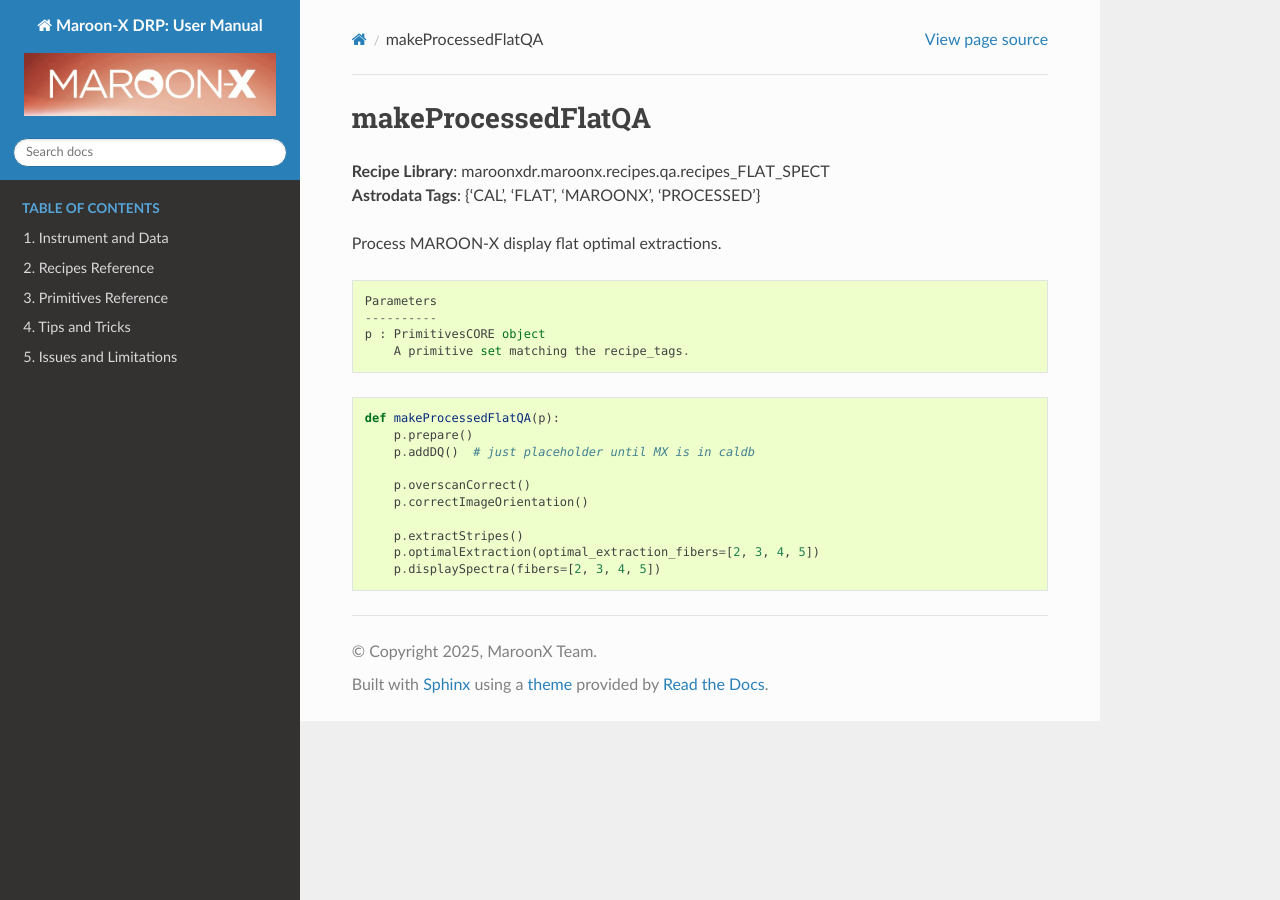
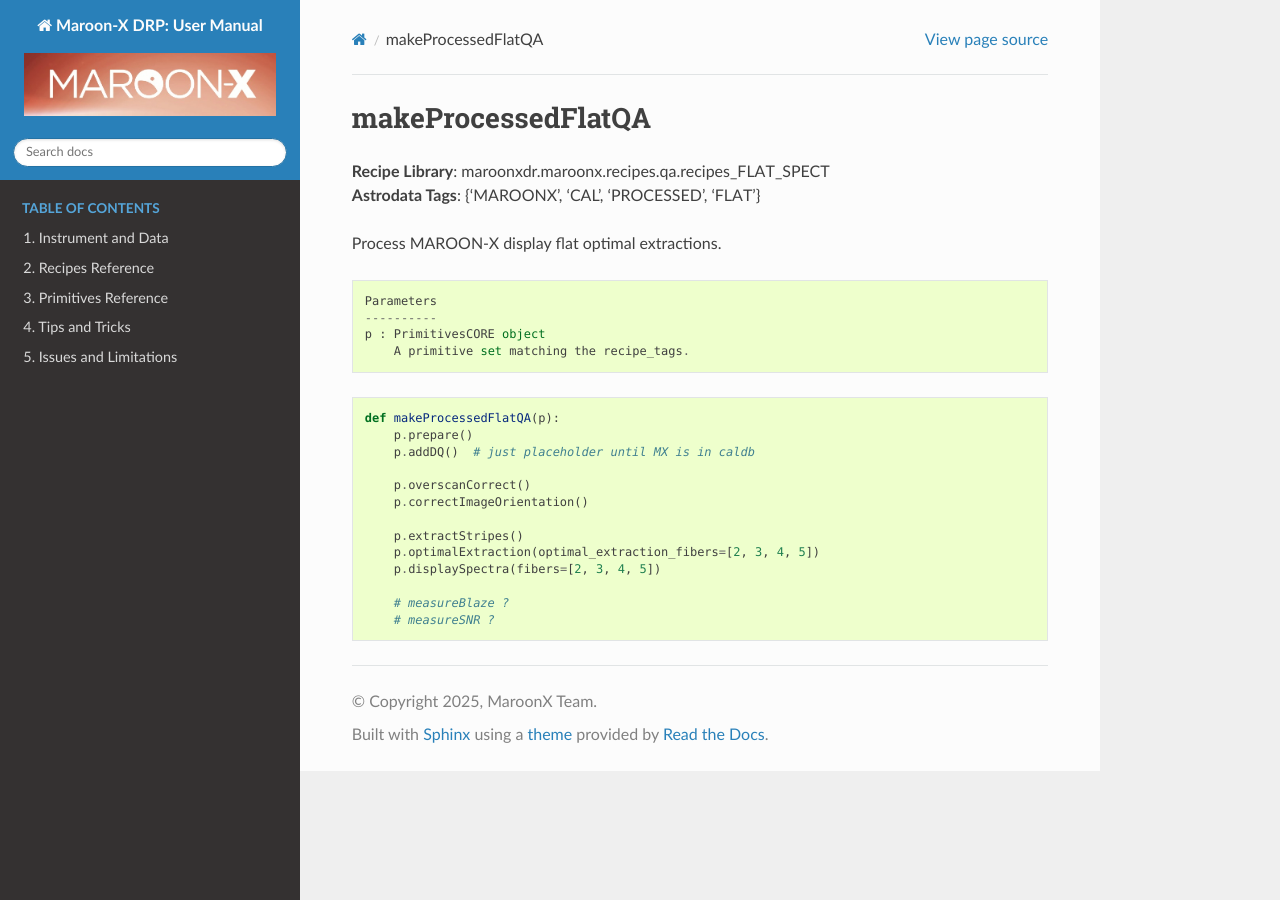
Before and after one commit to GeminiDRSoftware/MAROONXDR, a Sphinx documentation site: the page built from doc/usermanuals/MAROONXDR_UserManual/recipes/generated_doc/maroonxdr.maroonx.recipes.qa.recipes_FLAT_SPECT.makeProcessedFlatQA.rst, in a window 1280 px wide. Built offline with Sphinx 7.4.7 and the Read the Docs theme 3.1.0, drawn with Linux system fonts in a browser that asks for light colours; formulas are drawn with MathJax 3.

```diff
--- a/doc/usermanuals/MAROONXDR_UserManual/recipes/generated_doc/maroonxdr.maroonx.recipes.qa.recipes_FLAT_SPECT.makeProcessedFlatQA.rst
+++ b/doc/usermanuals/MAROONXDR_UserManual/recipes/generated_doc/maroonxdr.maroonx.recipes.qa.recipes_FLAT_SPECT.makeProcessedFlatQA.rst
@@ -2,7 +2,7 @@
 ===================
 
 | **Recipe Library**: maroonxdr.maroonx.recipes.qa.recipes_FLAT_SPECT
-| **Astrodata Tags**: {'CAL', 'FLAT', 'MAROONX', 'PROCESSED'}
+| **Astrodata Tags**: {'MAROONX', 'CAL', 'PROCESSED', 'FLAT'}
 
 Process MAROON-X display flat optimal extractions.
 
@@ -25,3 +25,6 @@
         p.extractStripes()
         p.optimalExtraction(optimal_extraction_fibers=[2, 3, 4, 5])
         p.displaySpectra(fibers=[2, 3, 4, 5])
+
+        # measureBlaze ?
+        # measureSNR ?
--- a/doc/usermanuals/MAROONXDR_UserManual/recipes/generated_doc/maroonxdr.maroonx.recipes.sq.recipes_BUNDLE.processBundle.rst
+++ b/doc/usermanuals/MAROONXDR_UserManual/recipes/generated_doc/maroonxdr.maroonx.recipes.sq.recipes_BUNDLE.processBundle.rst
@@ -2,7 +2,7 @@
 =============
 
 | **Recipe Library**: maroonxdr.maroonx.recipes.sq.recipes_BUNDLE
-| **Astrodata Tags**: {'BUNDLE', 'MAROONX'}
+| **Astrodata Tags**: {'MAROONX', 'BUNDLE'}
 
 Process MAROONX observation bundles.
 
--- a/doc/usermanuals/MAROONXDR_UserManual/recipes/generated_doc/maroonxdr.maroonx.recipes.sq.recipes_DARK.makeDarkCoefficients.rst
+++ b/doc/usermanuals/MAROONXDR_UserManual/recipes/generated_doc/maroonxdr.maroonx.recipes.sq.recipes_DARK.makeDarkCoefficients.rst
@@ -2,7 +2,7 @@
 ====================
 
 | **Recipe Library**: maroonxdr.maroonx.recipes.sq.recipes_DARK
-| **Astrodata Tags**: {'DARK', 'CAL', 'MAROONX'}
+| **Astrodata Tags**: {'CAL', 'MAROONX', 'DARK'}
 
 Produce coefficient arrays z0 and z1 from pixel-by-pixel fit.
 
--- a/doc/usermanuals/MAROONXDR_UserManual/recipes/generated_doc/maroonxdr.maroonx.recipes.sq.recipes_DARK.makeProcessedDark.rst
+++ b/doc/usermanuals/MAROONXDR_UserManual/recipes/generated_doc/maroonxdr.maroonx.recipes.sq.recipes_DARK.makeProcessedDark.rst
@@ -2,7 +2,7 @@
 =================
 
 | **Recipe Library**: maroonxdr.maroonx.recipes.sq.recipes_DARK
-| **Astrodata Tags**: {'DARK', 'CAL', 'MAROONX'}
+| **Astrodata Tags**: {'CAL', 'MAROONX', 'DARK'}
 
 Perform standardization and corrections to convert raw darks to processed.
 
--- a/doc/usermanuals/MAROONXDR_UserManual/recipes/generated_doc/maroonxdr.maroonx.recipes.sq.recipes_DARK.testRegressionDark.rst
+++ b/doc/usermanuals/MAROONXDR_UserManual/recipes/generated_doc/maroonxdr.maroonx.recipes.sq.recipes_DARK.testRegressionDark.rst
@@ -2,7 +2,7 @@
 ==================
 
 | **Recipe Library**: maroonxdr.maroonx.recipes.sq.recipes_DARK
-| **Astrodata Tags**: {'DARK', 'CAL', 'MAROONX'}
+| **Astrodata Tags**: {'CAL', 'MAROONX', 'DARK'}
 
 Test that the legacy pipeline dark frame can be reproduced.
 
--- a/doc/usermanuals/MAROONXDR_UserManual/recipes/generated_doc/maroonxdr.maroonx.recipes.sq.recipes_DARK.testVARDark.rst
+++ b/doc/usermanuals/MAROONXDR_UserManual/recipes/generated_doc/maroonxdr.maroonx.recipes.sq.recipes_DARK.testVARDark.rst
@@ -2,7 +2,7 @@
 ===========
 
 | **Recipe Library**: maroonxdr.maroonx.recipes.sq.recipes_DARK
-| **Astrodata Tags**: {'DARK', 'CAL', 'MAROONX'}
+| **Astrodata Tags**: {'CAL', 'MAROONX', 'DARK'}
 
 Produce a dark frame with an additional variance plane.
 
```
